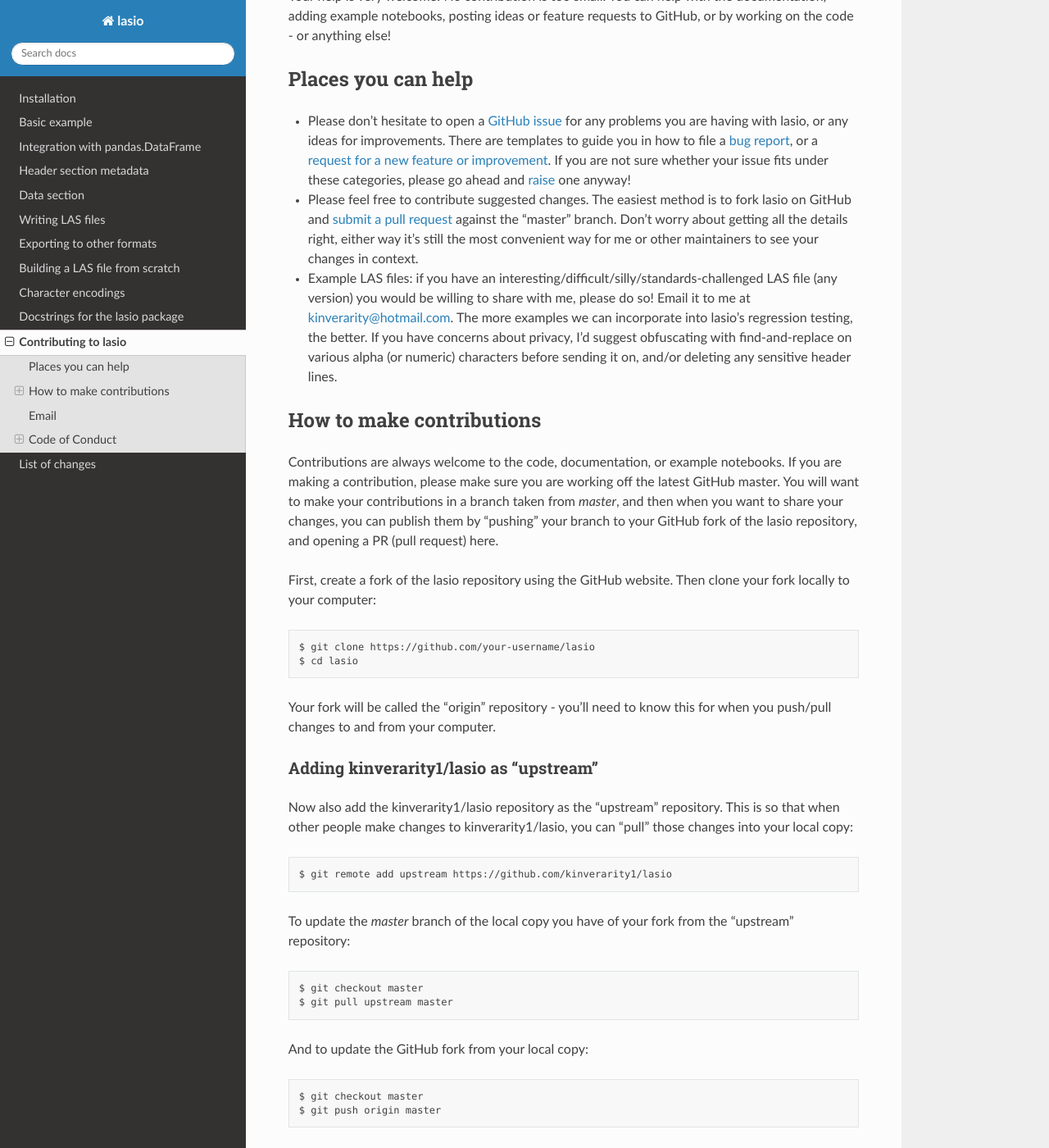
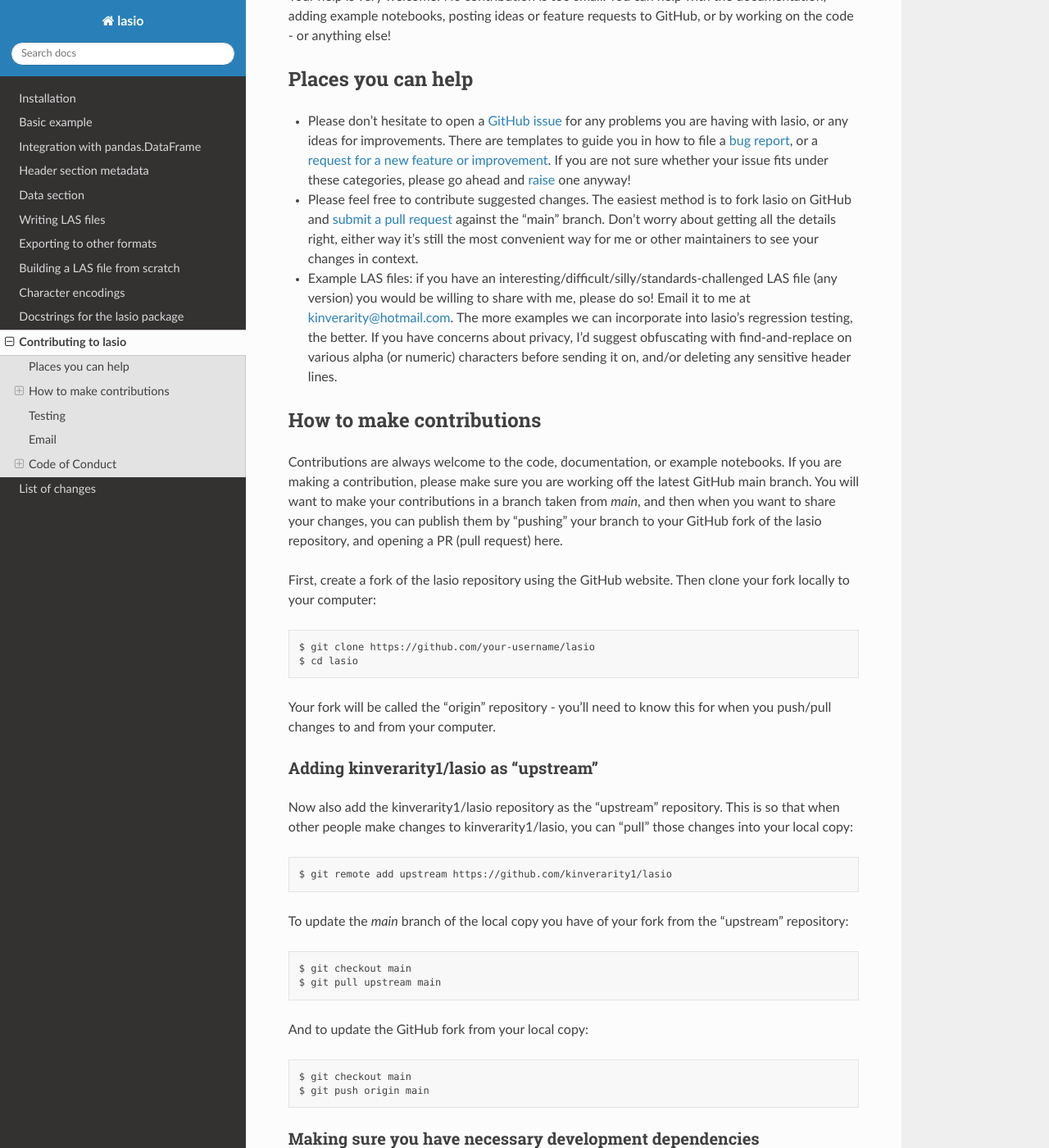
Before and after one commit to kinverarity1/lasio, a Sphinx documentation site: the page built from docs/source/contributing.rst, in a window 1280 px wide and 1400 px high, scrolled down 776 px. Shown: the whole window at 82% size. Built offline with Sphinx 7.4.7 and the Read the Docs theme 2.0.0, drawn with Linux system fonts in a browser that asks for light colours; formulas are drawn with MathJax 3; some of the changed text lies outside the part shown.

Commit message:
Update dev docs, including refs to master/main

```diff
--- a/docs/source/contributing.rst
+++ b/docs/source/contributing.rst
@@ -46,7 +46,7 @@ Places you can help
 * Please feel free to contribute suggested changes. The easiest method is to
   fork lasio on GitHub and
   `submit a pull request <https://github.com/kinverarity1/lasio/pulls>`__
-  against the "master" branch. Don’t worry about getting all the details right,
+  against the "main" branch. Don’t worry about getting all the details right,
   either way it’s still the most convenient way for me or other maintainers to
   see your changes in context.
 
@@ -64,8 +64,8 @@ How to make contributions
 
 Contributions are always welcome to the code, documentation, or example
 notebooks. If you are making a contribution, please make sure you are
-working off the latest GitHub master. You will want to make your contributions
-in a branch taken from `master`, and then when you want to share your changes,
+working off the latest GitHub main branch. You will want to make your contributions
+in a branch taken from `main`, and then when you want to share your changes,
 you can publish them by "pushing" your branch to your GitHub fork of the lasio
 repository, and opening a PR (pull request) here.
 
@@ -87,15 +87,15 @@ your local copy::
 
   $ git remote add upstream https://github.com/kinverarity1/lasio
 
-To update the `master` branch of the local copy you have of your fork from the "upstream" repository::
+To update the `main` branch of the local copy you have of your fork from the "upstream" repository::
 
-  $ git checkout master
-  $ git pull upstream master
+  $ git checkout main
+  $ git pull upstream main
 
 And to update the GitHub fork from your local copy::
 
-  $ git checkout master
-  $ git push origin master
+  $ git checkout main
+  $ git push origin main
 
 Making sure you have necessary development dependencies
 ~~~~~~~~~~~~~~~~~~~~~~~~~~~~~~~~~~~~~~~~~~~~~~~~~~~~~~~
@@ -108,11 +108,11 @@ formatting Python code (`black`). You can install these easily by using::
 Making changes to the code
 ~~~~~~~~~~~~~~~~~~~~~~~~~~
 
-First, start by making sure your local copy is using the latest copy of code from "upstream" master (see above).
-Then create a branch - you can call it whatever is meaningful to you. We switch to `master` so that
-your changes are relative to the latest copy of the code in `master`::
+First, start by making sure your local copy is using the latest copy of code from "upstream" main (see above).
+Then create a branch - you can call it whatever is meaningful to you. We switch to `main` so that
+your changes are relative to the latest copy of the code in `main`::
 
-  $ git checkout master
+  $ git checkout main
   $ git checkout -b your-branch-name
   Switched to a new branch 'your-branch-name'
 
@@ -160,6 +160,22 @@ Then run this to generate a local copy of the HTML docs in the `build/html` fold
   $ make html
 
 Once you are happy, please publish your branch and open a PR in the same way as above.
+
+Testing
+-------
+
+Every time lasio's main branch is updated, automated tests are run using
+`GitHub Actions`_ on Python 3.5, 3.6, 3.7, and 3.8, on Ubuntu and Windows.
+lasio may work on Python 3.3, and 3.4 but these are not regularly tested.
+
+To run tests yourself:
+
+.. code-block::
+
+    $ pip install lasio[test]
+    $ pytest
+
+.. _GitHub Actions: https://github.com/kinverarity1/lasio/actions/workflows/ci-tests.yml
 
 Email
 -----
```
Also changed, not shown: docs/source/installation.rst (+4 -23 lines).
